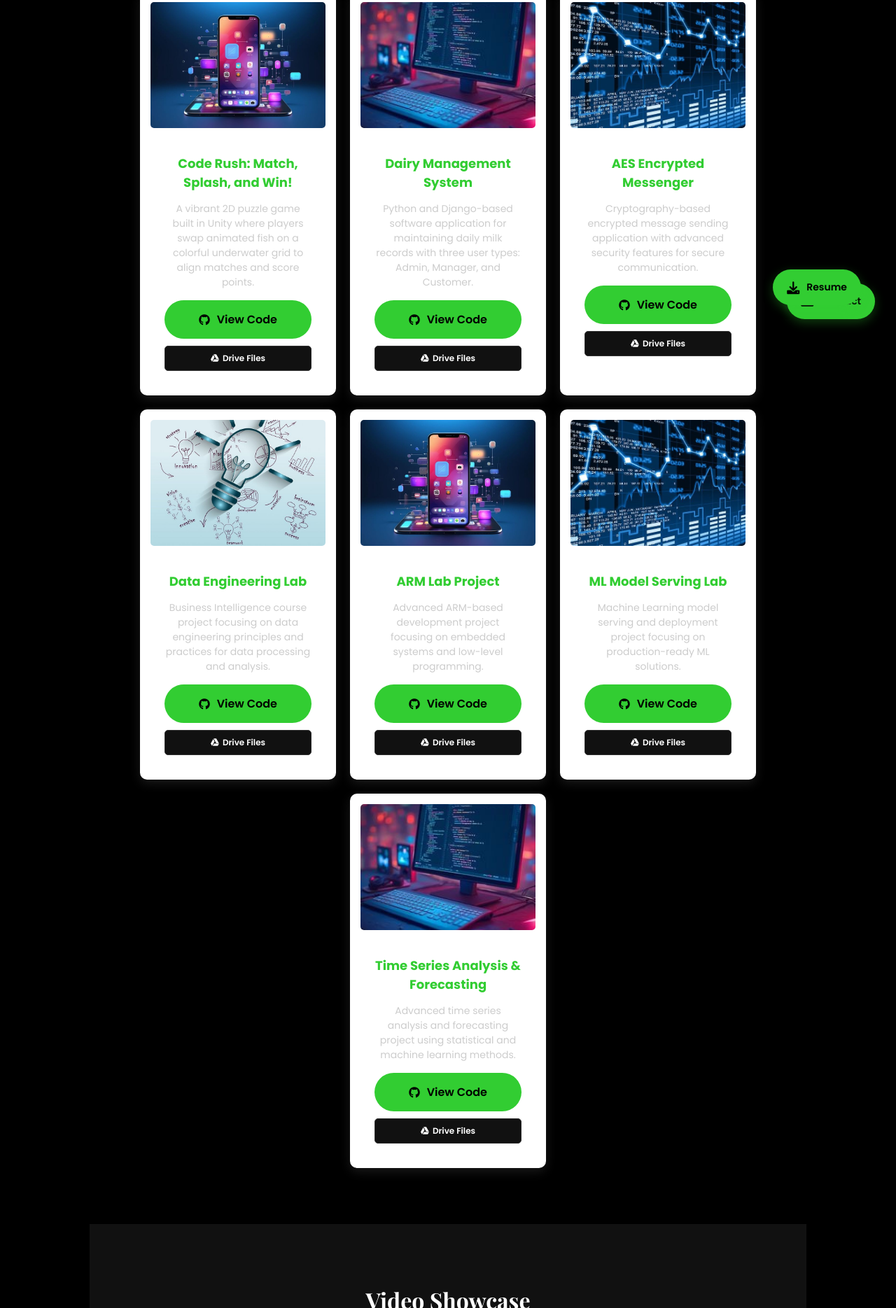
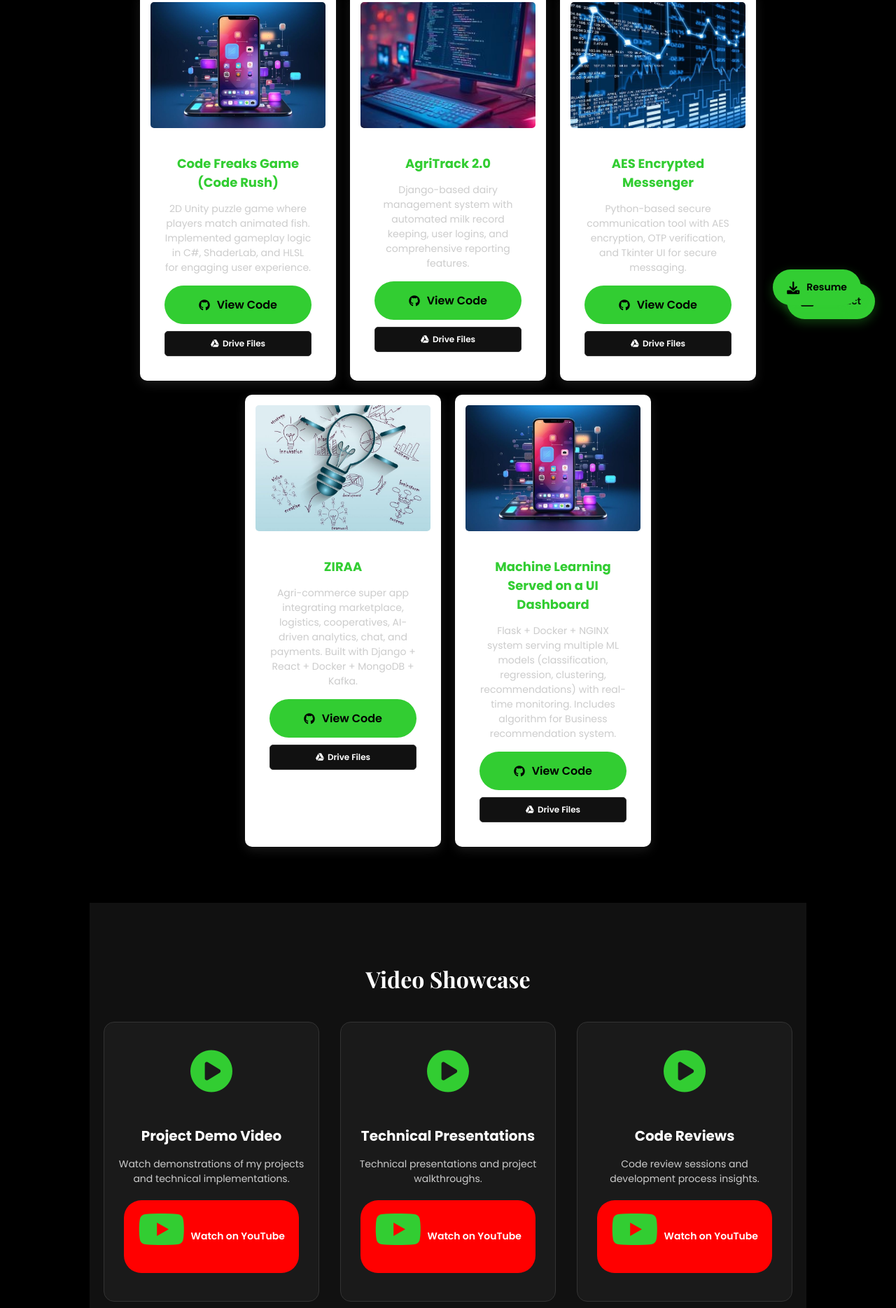
Before and after one commit to Alvin-Ruto/Alvin-Ruto, a website: page work.html in a window 1280 px wide. Shown: the part 314-2183 px from the top of the page at 70% size. Drawn offline with nearby package versions, Linux system fonts and the light colour scheme.

Commit message:
Update portfolio with current CV information
- Updated About page with complete personal information and volunteering experience
- Updated Experience page with detailed job descriptions from CV
- Updated Work page with all 5 GitHub projects from CV:
  * AES Encrypted Messenger
  * AgriTrack 2.0
  * Code Freaks Game (Code Rush)
  * ZIRAA
  * Machine Learning Served on a UI Dashboard
- Updated contact information with full address
- Updated hero section with current role and expertise
- All content now matches the latest CV information

```diff
--- a/work.html
+++ b/work.html
@@ -44,8 +44,8 @@
                 <div class="work-card">
                     <img src="assets/mobile-dev.jpg" alt="Code Rush Game">
                     <div class="work-card-content">
-                        <h3>Code Rush: Match, Splash, and Win!</h3>
-                        <p>A vibrant 2D puzzle game built in Unity where players swap animated fish on a colorful underwater grid to align matches and score points.</p>
+                        <h3>Code Freaks Game (Code Rush)</h3>
+                        <p>2D Unity puzzle game where players match animated fish. Implemented gameplay logic in C#, ShaderLab, and HLSL for engaging user experience.</p>
                         <div class="work-card-actions">
                             <a href="https://github.com/Alvin-Ruto/Alvin-Ruto" class="github-btn" target="_blank">
                                 <i class="fab fa-github"></i> View Code
@@ -61,8 +61,8 @@
                 <div class="work-card">
                     <img src="assets/web-dev.jpg" alt="Dairy Management System">
                     <div class="work-card-content">
-                        <h3>Dairy Management System</h3>
-                        <p>Python and Django-based software application for maintaining daily milk records with three user types: Admin, Manager, and Customer.</p>
+                        <h3>AgriTrack 2.0</h3>
+                        <p>Django-based dairy management system with automated milk record keeping, user logins, and comprehensive reporting features.</p>
                         <div class="work-card-actions">
                             <a href="https://github.com/Alvin-Ruto/Dairy_Management_System_with_Python_and_Django" class="github-btn" target="_blank">
                                 <i class="fab fa-github"></i> View Code
@@ -79,7 +79,7 @@
                     <img src="assets/data-science.jpg" alt="AES Encrypted Messenger">
                     <div class="work-card-content">
                         <h3>AES Encrypted Messenger</h3>
-                        <p>Cryptography-based encrypted message sending application with advanced security features for secure communication.</p>
+                        <p>Python-based secure communication tool with AES encryption, OTP verification, and Tkinter UI for secure messaging.</p>
                         <div class="work-card-actions">
                             <a href="https://github.com/Alvin-Ruto/AES_Encrypted_Messenger" class="github-btn" target="_blank">
                                 <i class="fab fa-github"></i> View Code
@@ -95,8 +95,8 @@
                 <div class="work-card">
                     <img src="assets/business-dev.jpg" alt="Data Engineering Lab">
                     <div class="work-card-content">
-                        <h3>Data Engineering Lab</h3>
-                        <p>Business Intelligence course project focusing on data engineering principles and practices for data processing and analysis.</p>
+                        <h3>ZIRAA</h3>
+                        <p>Agri-commerce super app integrating marketplace, logistics, cooperatives, AI-driven analytics, chat, and payments. Built with Django + React + Docker + MongoDB + Kafka.</p>
                         <div class="work-card-actions">
                             <a href="https://github.com/BI-course/BBT4106-Lab2-DataEngineering-a7" class="github-btn" target="_blank">
                                 <i class="fab fa-github"></i> View Code
@@ -112,8 +112,8 @@
                 <div class="work-card">
                     <img src="assets/mobile-dev.jpg" alt="ARM Lab Project">
                     <div class="work-card-content">
-                        <h3>ARM Lab Project</h3>
-                        <p>Advanced ARM-based development project focusing on embedded systems and low-level programming.</p>
+                        <h3>Machine Learning Served on a UI Dashboard</h3>
+                        <p>Flask + Docker + NGINX system serving multiple ML models (classification, regression, clustering, recommendations) with real-time monitoring. Includes algorithm for Business recommendation system.</p>
                         <div class="work-card-actions">
                             <a href="https://github.com/BI-course/BBT4206-Lab-on-ARM-a7" class="github-btn" target="_blank">
                                 <i class="fab fa-github"></i> View Code
@@ -125,39 +125,6 @@
                     </div>
                 </div>
 
-                <!-- Project 6: ML Model Serving -->
-            <div class="work-card">
-                    <img src="assets/data-science.jpg" alt="ML Model Serving">
-                    <div class="work-card-content">
-                        <h3>ML Model Serving Lab</h3>
-                        <p>Machine Learning model serving and deployment project focusing on production-ready ML solutions.</p>
-                        <div class="work-card-actions">
-                            <a href="https://github.com/BI-course/BBT4206-Lab-on-ServingMLModels-a7" class="github-btn" target="_blank">
-                                <i class="fab fa-github"></i> View Code
-                            </a>
-                            <a href="https://drive.google.com/drive/folders/1TOkbY8Lgeu5ljMBQV-P6jsSTDW38wDov?usp=drive_link" class="drive-btn" target="_blank">
-                                <i class="fab fa-google-drive"></i> Drive Files
-                            </a>
-                        </div>
-                    </div>
-            </div>
-
-                <!-- Project 7: Time Series Analysis -->
-            <div class="work-card">
-                    <img src="assets/web-dev.jpg" alt="Time Series Analysis">
-                    <div class="work-card-content">
-                        <h3>Time Series Analysis & Forecasting</h3>
-                        <p>Advanced time series analysis and forecasting project using statistical and machine learning methods.</p>
-                        <div class="work-card-actions">
-                            <a href="https://github.com/BI-course/BBT4206_Time_Series_Analysis_and_Forecasting-a7" class="github-btn" target="_blank">
-                                <i class="fab fa-github"></i> View Code
-                            </a>
-                            <a href="https://drive.google.com/drive/folders/1Cz-Orh-6b432lJ31QPmRBru7Z2twk0Ik?usp=drive_link" class="drive-btn" target="_blank">
-                                <i class="fab fa-google-drive"></i> Drive Files
-                            </a>
-                        </div>
-                    </div>
-                </div>
             </div>
         </div>
 
```
Also changed, not shown: about.html (+15 -5 lines), contact.html (+1 -0 lines), experience.html (+5 -5 lines), index.html (+1 -1 lines).
